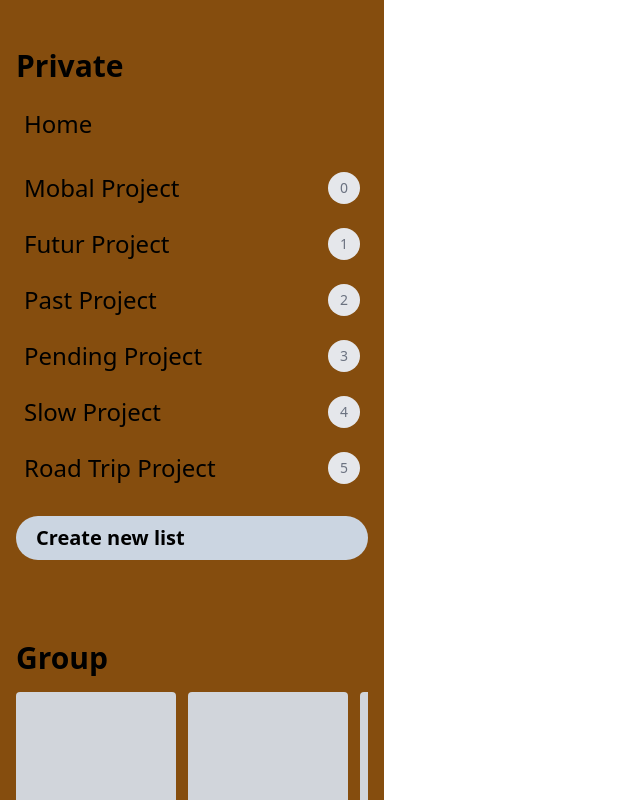
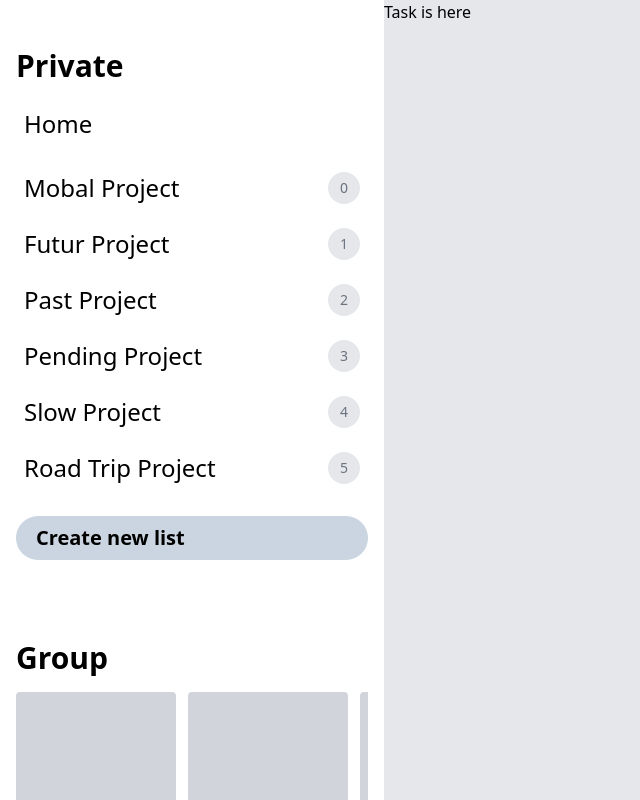
Before and after one commit to Japhetism/benmore_technologies_frontend_assessment, a React (Create React App) app: page / in a window 1280 px wide. Shown: the top 800 px of the page, without its empty margins (0-640 px from the left). Built offline with nearby package versions, Linux system fonts and the light colour scheme.

Commit message:
add task layout

```diff
--- a/src/App.tsx
+++ b/src/App.tsx
@@ -1,8 +1,14 @@
 import SideMenu from "./components/sideMenu";
+import Tasks from "./features/Tasks";
 
 const App = () => {
   return <>
-    <SideMenu />
+    <div className="flex h-screen">
+      <SideMenu />
+      <div className="flex-1 p-0">
+        <Tasks />
+      </div>
+    </div>
   </>
 };
 
--- a/src/components/sideMenu/index.tsx
+++ b/src/components/sideMenu/index.tsx
@@ -3,7 +3,7 @@ import GroupList from "../groupList";
 
 const SideMenu = () => {
 
-    return <nav className="w-96 h-screen bg-yellow-800 text-white p-4 py-12">
+    return <nav className="w-96 h-screen bg-white text-white p-4 py-12">
         <div className="mb-4">
             <h3 className="text-3xl text-black font-semibold mb-2">Private</h3>
             <ListList />
--- /dev/null
+++ b/src/features/Tasks/index.tsx
@@ -0,0 +1,9 @@
+const Tasks = () => {
+    return <>
+        <div className="bg-gray-200 h-screen w-auto">
+            <span>Task is here</span>
+        </div>
+    </>
+}
+
+export default Tasks;
```
